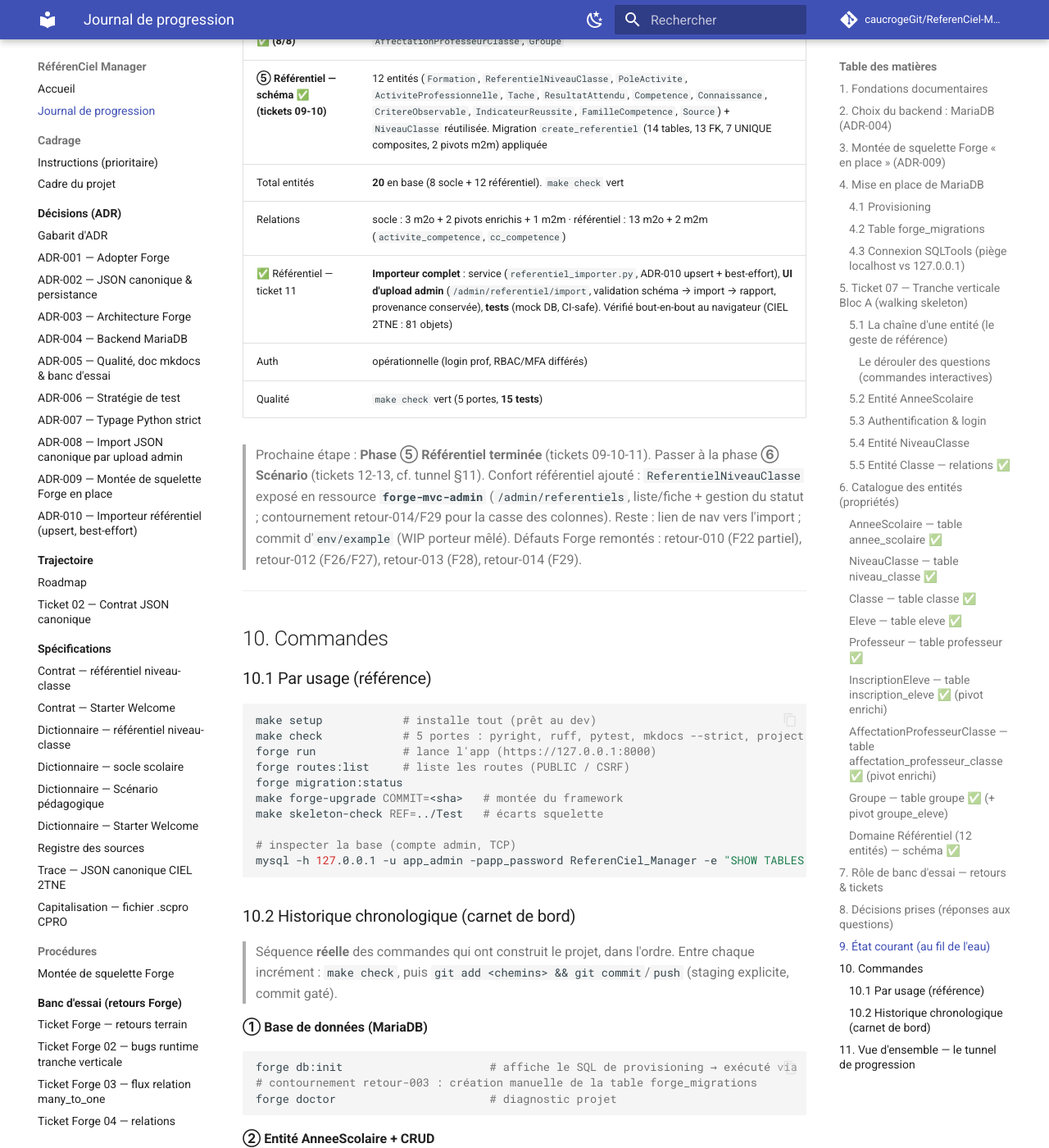
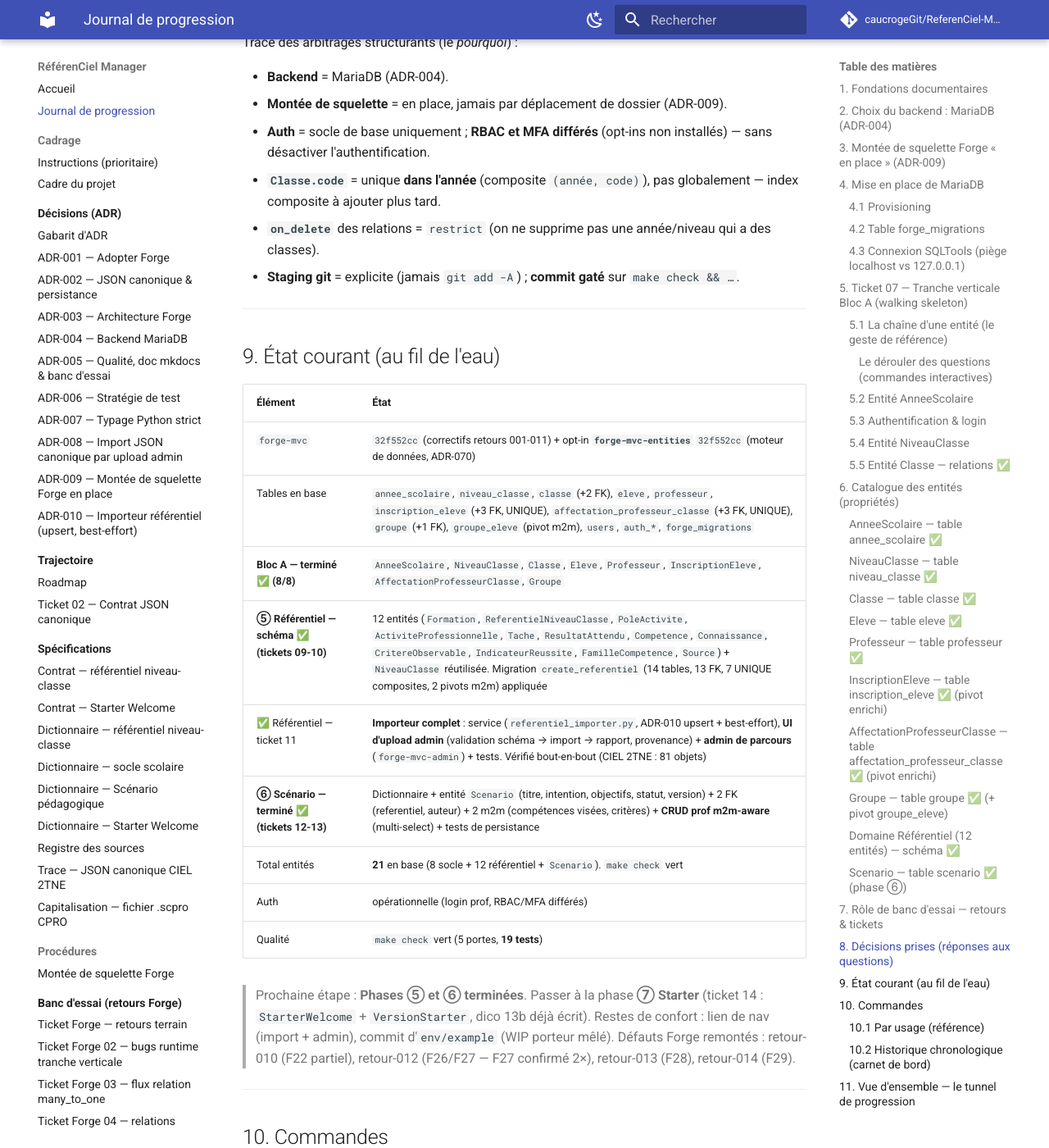
Before and after one commit to caucrogeGit/ReferenCiel-Manager, an MkDocs documentation site: the page built from docs/journal-de-progression.md, in a window 1280 px wide and 1400 px high, scrolled down 12131 px. Shown: the whole window at 82% size. Built offline with MkDocs 1.6.1 and Material for MkDocs 9.7.7, drawn with Linux system fonts in a browser that asks for light colours; comment, search, counter and statistics services are not loaded; some of the changed text lies outside the part shown.

Commit message:
docs(journal): phase ⑥ Scénario terminée + F27 généralisé (retour-012)
Journal : Scenario au catalogue §6, état §9 (21 entités, 19 tests), historique §10.2
(⑯), tunnel §11 (phase ⑥ done → curseur ⑦ Starter). retour-012 : F27 généralisé
(tout ; ou ' en commentaire casse le splitter, confirmé 2×).

Co-Authored-By: Claude Opus 4.8 (1M context) <noreply@anthropic.com>

````diff
--- a/docs/journal-de-progression.md
+++ b/docs/journal-de-progression.md
@@ -415,6 +415,25 @@ exprimées côté enfant (`many_to_one`). Codes « uniques dans le référentiel
 composites (comme `Classe.code`). Pivots m2m corrigés à la main (F28). Pas de CRUD :
 peuplé par l'importeur (ticket 11).*
 
+### `Scenario` — table `scenario` ✅ (phase ⑥)
+
+L'**intention pédagogique** du professeur ([dictionnaire dédié](specs/data-dictionary/dictionnaire-scenario.md)).
+Premier objet métier **créé par le prof** (CRUD), pas importé.
+
+| Champ | Type | Contraintes | Notes |
+|---|---|---|---|
+| `titre` | string(200) | **requis** | |
+| `intention` | text | **requis** | le cœur du scénario |
+| `objectifs` | text | nullable | |
+| `statut` | string(20) | **requis** | cycle `brouillon`/`publie`/`archive` |
+| `version` | string(20) | **requis** | |
+| `referentiel_id` | foreign_key → `ReferentielNiveauClasse` | **requis** | cadre |
+| `auteur_id` | foreign_key → `Professeur` | **requis** | prof auteur |
+
+*Relations m2m : `competences` (visées, pivot `scenario_competence`) et `criteres`
+(pivot `scenario_critere`). **CRUD prof m2m-aware** : selects FK + multi-select
+compétences/critères + `sync_*_ids` transactionnel. Tests de persistance (mock DB).*
+
 ---
 
 ## 7. Rôle de banc d'essai — retours & tickets
@@ -472,19 +491,17 @@ Trace des arbitrages structurants (le *pourquoi*) :
 | Tables en base | `annee_scolaire`, `niveau_classe`, `classe` (+2 FK), `eleve`, `professeur`, `inscription_eleve` (+3 FK, UNIQUE), `affectation_professeur_classe` (+3 FK, UNIQUE), `groupe` (+1 FK), `groupe_eleve` (pivot m2m), `users`, `auth_*`, `forge_migrations` |
 | **Bloc A — terminé ✅ (8/8)** | `AnneeScolaire`, `NiveauClasse`, `Classe`, `Eleve`, `Professeur`, `InscriptionEleve`, `AffectationProfesseurClasse`, `Groupe` |
 | **⑤ Référentiel — schéma ✅ (tickets 09-10)** | 12 entités (`Formation`, `ReferentielNiveauClasse`, `PoleActivite`, `ActiviteProfessionnelle`, `Tache`, `ResultatAttendu`, `Competence`, `Connaissance`, `CritereObservable`, `IndicateurReussite`, `FamilleCompetence`, `Source`) + `NiveauClasse` réutilisée. Migration `create_referentiel` (14 tables, 13 FK, 7 UNIQUE composites, 2 pivots m2m) appliquée |
-| Total entités | **20** en base (8 socle + 12 référentiel). `make check` vert |
-| Relations | socle : 3 m2o + 2 pivots enrichis + 1 m2m · référentiel : 13 m2o + 2 m2m (`activite_competence`, `cc_competence`) |
-| ✅ Référentiel — ticket 11 | **Importeur complet** : service (`referentiel_importer.py`, ADR-010 upsert + best-effort), **UI d'upload admin** (`/admin/referentiel/import`, validation schéma → import → rapport, provenance conservée), **tests** (mock DB, CI-safe). Vérifié bout-en-bout au navigateur (CIEL 2TNE : 81 objets) |
+| ✅ Référentiel — ticket 11 | **Importeur complet** : service (`referentiel_importer.py`, ADR-010 upsert + best-effort), **UI d'upload admin** (validation schéma → import → rapport, provenance) + **admin de parcours** (`forge-mvc-admin`) + tests. Vérifié bout-en-bout (CIEL 2TNE : 81 objets) |
+| **⑥ Scénario — terminé ✅ (tickets 12-13)** | Dictionnaire + entité `Scenario` (titre, intention, objectifs, statut, version) + 2 FK (referentiel, auteur) + 2 m2m (compétences visées, critères) + **CRUD prof m2m-aware** (multi-select) + tests de persistance |
+| Total entités | **21** en base (8 socle + 12 référentiel + `Scenario`). `make check` vert |
 | Auth | opérationnelle (login prof, RBAC/MFA différés) |
-| Qualité | `make check` vert (5 portes, **15 tests**) |
+| Qualité | `make check` vert (5 portes, **19 tests**) |
 
-> Prochaine étape : **Phase ⑤ Référentiel terminée** (tickets 09-10-11). Passer à la
-> phase **⑥ Scénario** (tickets 12-13, cf. tunnel §11). Confort référentiel ajouté :
-> `ReferentielNiveauClasse` exposé en ressource **`forge-mvc-admin`** (`/admin/referentiels`,
-> liste/fiche + gestion du statut ; contournement retour-014/F29 pour la casse des colonnes).
-> Reste : lien de nav vers l'import ; commit d'`env/example` (WIP porteur mêlé).
-> Défauts Forge remontés : retour-010 (F22 partiel), retour-012 (F26/F27), retour-013 (F28),
-> retour-014 (F29).
+> Prochaine étape : **Phases ⑤ et ⑥ terminées**. Passer à la phase **⑦ Starter**
+> (ticket 14 : `StarterWelcome` + `VersionStarter`, dico 13b déjà écrit). Restes de
+> confort : lien de nav (import + admin), commit d'`env/example` (WIP porteur mêlé).
+> Défauts Forge remontés : retour-010 (F22 partiel), retour-012 (F26/F27 — F27 confirmé
+> 2×), retour-013 (F28), retour-014 (F29).
 
 ---
 
@@ -683,6 +700,20 @@ forge opt-in:enable admin --apply ; forge opt-in:enable files --apply
 forge run                                       # upload CIEL 2TNE → rapport (81 objets)
 ```
 
+**⑯ Chaîne Scenario ✅ (phase ⑥, tickets 12-13)**
+
+```bash
+#   ticket 12 : dictionnaire de données Scenario (docs/specs/data-dictionary/)
+forge make:entity Scenario          # titre, intention, objectifs, statut, version
+forge make:relation                 # ×4 : referentiel, auteur (m2o) + competences, criteres (m2m)
+forge sync:entity Scenario ; forge sync:relations
+forge migration:make create_scenario --from-entity Scenario
+#   compléter : 2 FK + 2 pivots corrigés F28 ; commentaires ASCII SANS ; (F27 confirmé 2×)
+forge migration:apply
+forge make:crud Scenario            # CRUD prof m2m-aware (multi-select competences/criteres)
+#   tests : tests/test_scenario_persistance.py (mock DB)
+```
+
 ---
 
 ## 11. Vue d'ensemble — le tunnel de progression
@@ -699,19 +730,19 @@ flowchart TD
     C["③ Dictionnaires de données ✅<br/>(05 socle · 08 référentiel · 13b starter)"]
     D["④ BLOC A · Socle scolaire ✅ — ticket 07<br/>AnneeScolaire · NiveauClasse · Classe · Eleve · Professeur<br/>Inscription · Affectation · Groupe (+ m2m) — 8/8"]
     E["⑤ Référentiel ✅ (09-10-11)<br/>12 entités + 15 relations en base<br/>importeur JSON par upload admin"]
-    F["⑥ Scénario ◀ ICI ⬜ (12–13)"]
-    G["⑦ Starter ⬜ (14)"]
+    F["⑥ Scénario ✅ (12-13)<br/>dico + entité + CRUD prof m2m-aware + tests"]
+    G["⑦ Starter ◀ ICI ⬜ (14)"]
     H["⑧ Parcours ⬜ (15–16)"]
     I["⑨ BLOC B · Exécution pédagogique élève ⬜ — tickets 17–21<br/>Affectation → Progression → QCM/checklist/dépôt → Suivi prof → Évaluation et bilan"]
     A --> B --> C --> D --> E --> F --> G --> H --> I
     classDef done fill:#e6f4ea,stroke:#34a853;
     classDef current fill:#fff4e5,stroke:#f9a825,stroke-width:3px;
     classDef todo fill:#f1f3f4,stroke:#9aa0a6;
-    class A,B,C,D,E done
-    class F current
-    class G,H,I todo
+    class A,B,C,D,E,F done
+    class G current
+    class H,I todo
 ```
 
-> **Où on en est** : phases ①–⑤ faites — **Bloc A (8/8)** et **Référentiel** complets
-> (schéma 20 entités + **importeur par upload admin** vérifié bout-en-bout : CIEL 2TNE,
-> 81 objets). Prochaine phase : **⑥ Scénario** (tickets 12-13).
+> **Où on en est** : phases ①–⑥ faites — **Bloc A (8/8)**, **Référentiel** (schéma +
+> importeur) et **Scénario** complets (21 entités en base, 19 tests). Prochaine phase :
+> **⑦ Starter** (ticket 14 : `StarterWelcome` + `VersionStarter`).
````
Also changed, not shown: docs/banc-essai/retour-012-entity-validate-faux-positif-fk-et-split-sql-apostrophe.md (+9 -5 lines).
